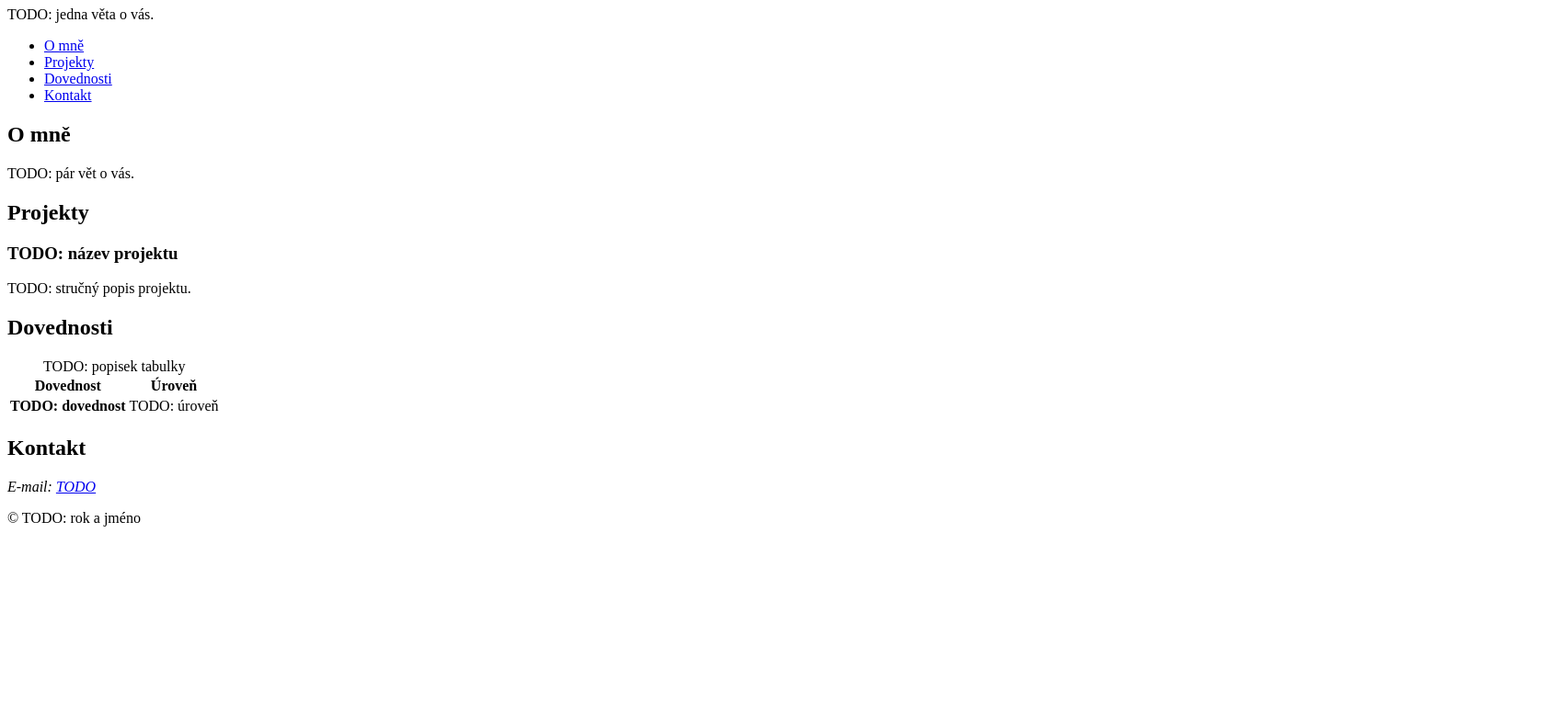
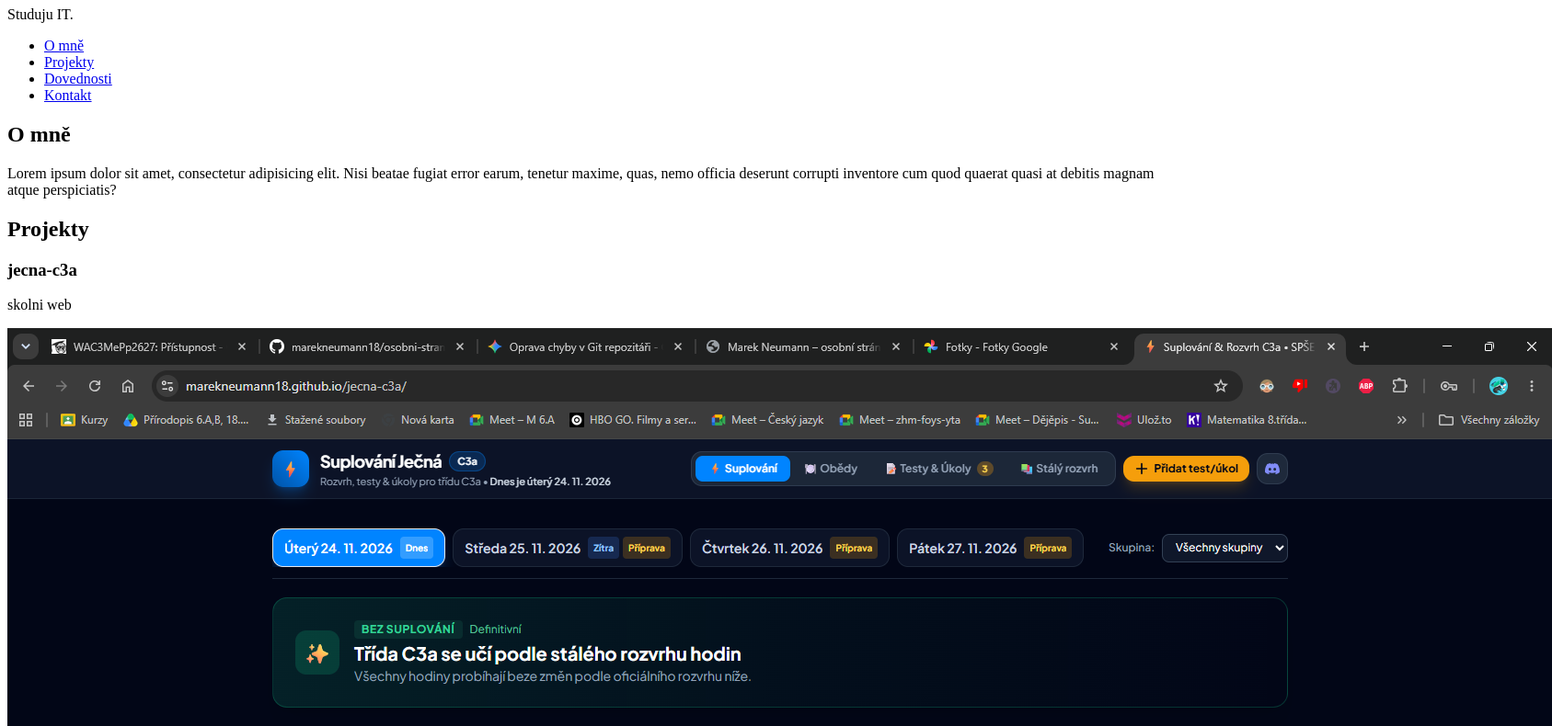
Before and after one commit to marekneumann18/osobni-stranka, a plain HTML site: page kostra-osobni-stranka/index.html in a window 1280 px wide. Shown: the part 99-889 px from the top of the page at 92% size, 1687 px wide, since content can reach past the window. Before the commit the page ends 800 px from the top, so only its background shows below. Drawn offline with Linux system fonts and the light colour scheme; files that its build step writes are made by us from their sources.

Commit message:
feat: zmena TODO

```diff
--- a/kostra-osobni-stranka/index.html
+++ b/kostra-osobni-stranka/index.html
@@ -1,19 +1,21 @@
 <!DOCTYPE html>
 <html lang="cs">
+
 <head>
   <meta charset="utf-8">
   <meta name="viewport" content="width=device-width, initial-scale=1">
   <!-- TODO (tmavý režim): po přidání tmavého schématu změňte content na "light dark" -->
   <meta name="color-scheme" content="light">
-  <title>TODO: Jméno Příjmení – osobní stránka</title>
+  <title>Marek Neumann – osobní stránka</title>
   <link rel="stylesheet" href="css/style.css">
 </head>
+
 <body>
   <a class="skip-link" href="#obsah">Přejít na obsah</a>
 
   <header class="site-header">
-    <h1>TODO: Jméno Příjmení</h1>
-    <p>TODO: jedna věta o vás.</p>
+    <h1>Marek Neumann</h1>
+    <p>Studuju IT.</p>
     <nav aria-label="Hlavní navigace">
       <ul>
         <li><a href="#o-mne">O mně</a></li>
@@ -31,12 +33,23 @@
       <!-- TODO: vložte fotku nebo obrázek do složky img/, odkomentujte řádek níže
            a vyplňte výstižný alt (u čistě dekorativního obrázku alt prázdný):
       -->
-      <p>TODO: pár vět o vás.</p>
+      <p>Lorem ipsum dolor sit amet, consectetur adipisicing elit. Nisi beatae fugiat error earum, tenetur maxime, quas,
+        nemo officia deserunt corrupti
+        inventore cum quod quaerat quasi at debitis magnam atque perspiciatis?</p>
     </section>
 
     <section id="projekty" aria-labelledby="projekty-nadpis">
       <h2 id="projekty-nadpis">Projekty</h2>
       <!-- TODO: alespoň tři položky, každá s obrázkem. Zkopírujte celý prvek article a upravte ho. -->
+      <article class="card">
+        <h3>jecna-c3a</h3>
+        <p>skolni web</p>
+        <img src="img/jecna.png" alt="nic">
+      </article>
+      <article class="card">
+        <h3>platformer</h3>
+        <p>platformova hra</p>
+      </article>
       <article class="card">
         <h3>TODO: název projektu</h3>
         <p>TODO: stručný popis projektu.</p>
@@ -55,8 +68,16 @@
         </thead>
         <tbody>
           <tr>
-            <th scope="row">TODO: dovednost</th>
-            <td>TODO: úroveň</td>
+            <th scope="row">stolni tenis</th>
+            <td>1062 elo</td>
+          </tr>
+          <tr>
+            <th scope="row">skladani rubikovy kostky</th>
+            <td>středně pokročilý</td>
+          </tr>
+          <tr>
+            <th scope="row">tanec</th>
+            <td>dobrá</td>
           </tr>
         </tbody>
       </table>
@@ -65,15 +86,15 @@
     <section id="kontakt" class="card" aria-labelledby="kontakt-nadpis">
       <h2 id="kontakt-nadpis">Kontakt</h2>
       <address>
-        <!-- TODO: e-mail jako odkaz (mailto:), případně město nebo odkaz na profil -->
-        <p>E-mail: <a href="mailto:TODO">TODO</a></p>
+        <p>E-mail: <a href="mailto:marekneumann18@gmail.com">marekneumann18@gmail.com</a></p>
       </address>
     </section>
 
   </main>
 
   <footer>
-    <p>© TODO: rok a jméno</p>
+    <p>© 2026 Marek</p>
   </footer>
 </body>
+
 </html>
```
Also changed, not shown: kostra-osobni-stranka/css/style.css (renamed from kostra-osobni-stranka/style.css), kostra-osobni-stranka/img/jecna.png (added).
